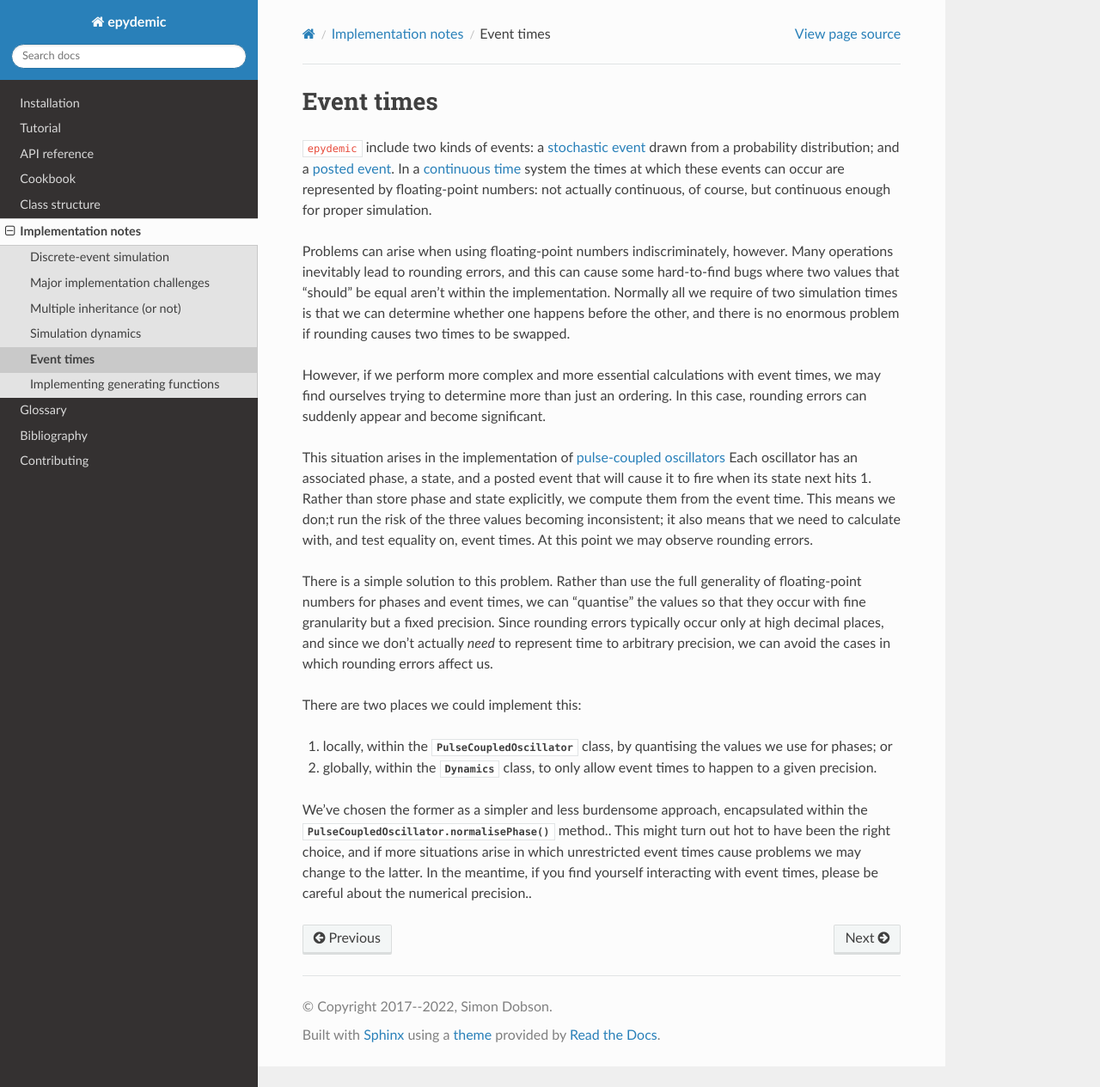
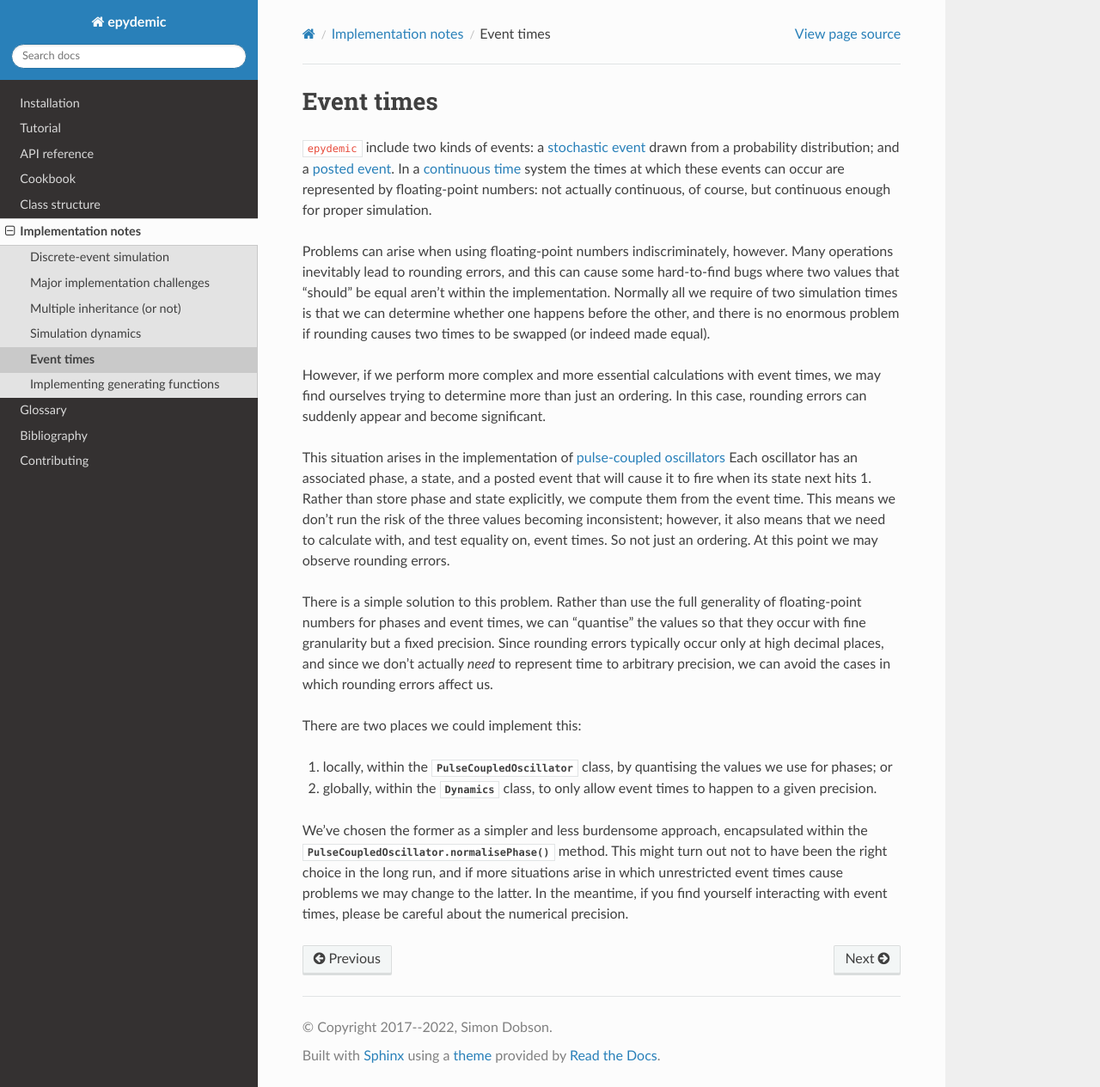
Before and after one commit to simoninireland/epydemic, a Sphinx documentation site: the page built from doc/implementation/event-times.rst, in a window 1280 px wide and 1265 px high. Shown: the whole window at 86% size. Built offline with Sphinx 7.4.7 and the Read the Docs theme 2.0.0, drawn with Linux system fonts in a browser that asks for light colours.

Commit message:
Minor re-phrasing and typos

```diff
--- a/doc/implementation/event-times.rst
+++ b/doc/implementation/event-times.rst
@@ -17,7 +17,7 @@ can cause some hard-to-find bugs where two values that "should" be
 equal aren't within the implementation. Normally all we require of two
 simulation times is that we can determine whether one happens before
 the other, and there is no enormous problem if rounding causes two
-times to be swapped.
+times to be swapped (or indeed made equal).
 
 However, if we perform more complex and more essential calculations
 with event times, we may find ourselves trying to determine more than
@@ -28,10 +28,10 @@ This situation arises in the implementation of :ref:`pulse-coupled
 oscillators <pulsecoupled>` Each oscillator has an associated phase, a
 state, and a posted event that will cause it to fire when its state
 next hits 1. Rather than store phase and state explicitly, we compute
-them from the event time. This means we don;t run the risk of the
-three values becoming inconsistent; it also means that we need to
-calculate with, and test equality on, event times. At this point we
-may observe rounding errors.
+them from the event time. This means we don't run the risk of the
+three values becoming inconsistent; however, it also means that we
+need to calculate with, and test equality on, event times. So not just
+an ordering. At this point we may observe rounding errors.
 
 There is a simple solution to this problem. Rather than use the full
 generality of floating-point numbers for phases and event times, we
@@ -50,8 +50,8 @@ There are two places we could implement this:
 
 We've chosen the former as a simpler and less burdensome approach,
 encapsulated within the :meth:`PulseCoupledOscillator.normalisePhase`
-method.. This might turn out hot to have been the right choice, and if
-more situations arise in which unrestricted event times cause problems
-we may change to the latter. In the meantime, if you find yourself
-interacting with event times, please be careful about the numerical
-precision..
+method. This might turn out not to have been the right choice in the
+long run, and if more situations arise in which unrestricted event
+times cause problems we may change to the latter. In the meantime, if
+you find yourself interacting with event times, please be careful
+about the numerical precision.
```
